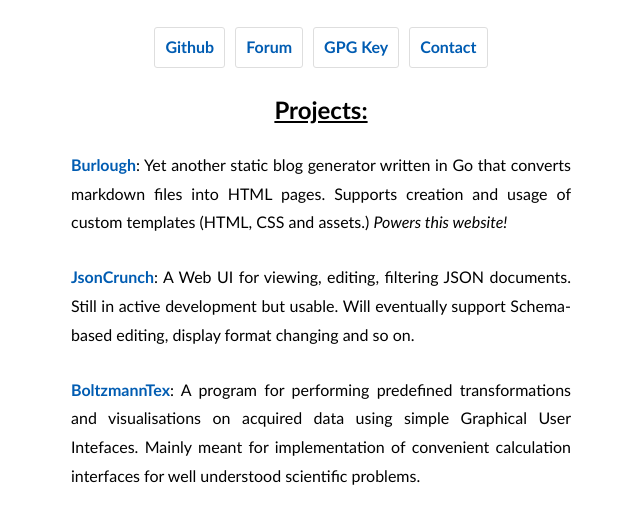
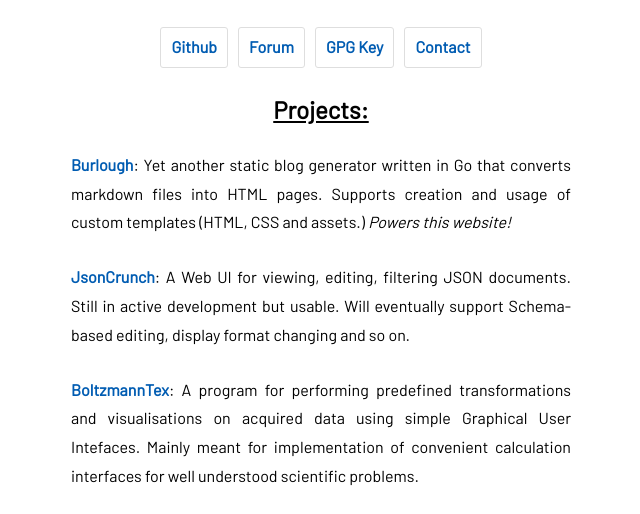
Before and after one commit to aghorui/aghorui.github.io, a plain HTML site: page index.html in a window 1280 px wide. Shown: the part 265-779 px from the top of the page, without its empty margins (319-959 px from the left). Drawn offline with Linux system fonts and the light colour scheme.

Commit message:
More changes

```diff
--- a/index.html
+++ b/index.html
@@ -8,6 +8,7 @@
 	<title>aghorui</title>
 	<link rel="icon" type="image/x-icon" href="./assets/favicon.png" />
 	<link rel="stylesheet" type="text/css" href="./assets/template_main.css" />
+	<link rel="stylesheet" href="https://fonts.googleapis.com/css2?family=Barlow" />
 </head>
 
 <body>
```
Also changed, not shown: 20230820-starting-a-blog.html (+1 -0 lines), blog_index.html (+1 -0 lines), interfaces-in-go.html (+1 -0 lines).
